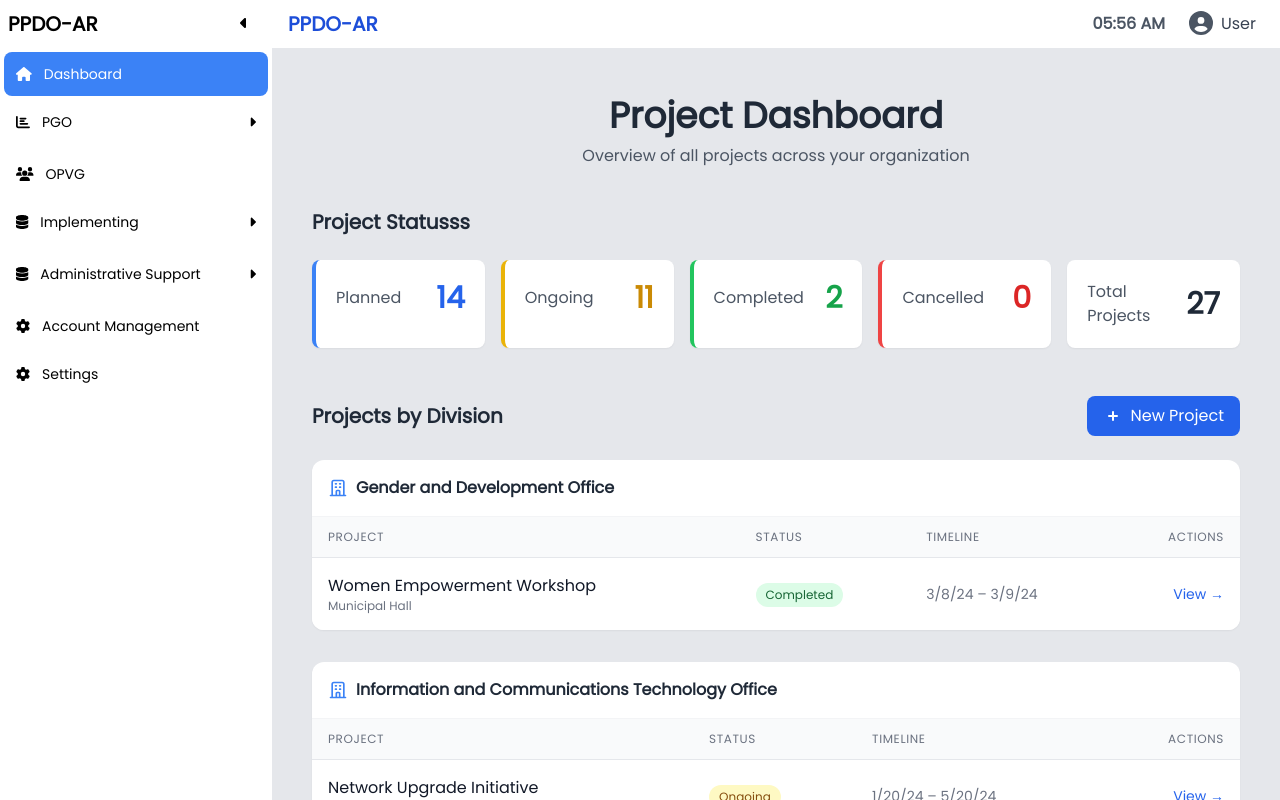
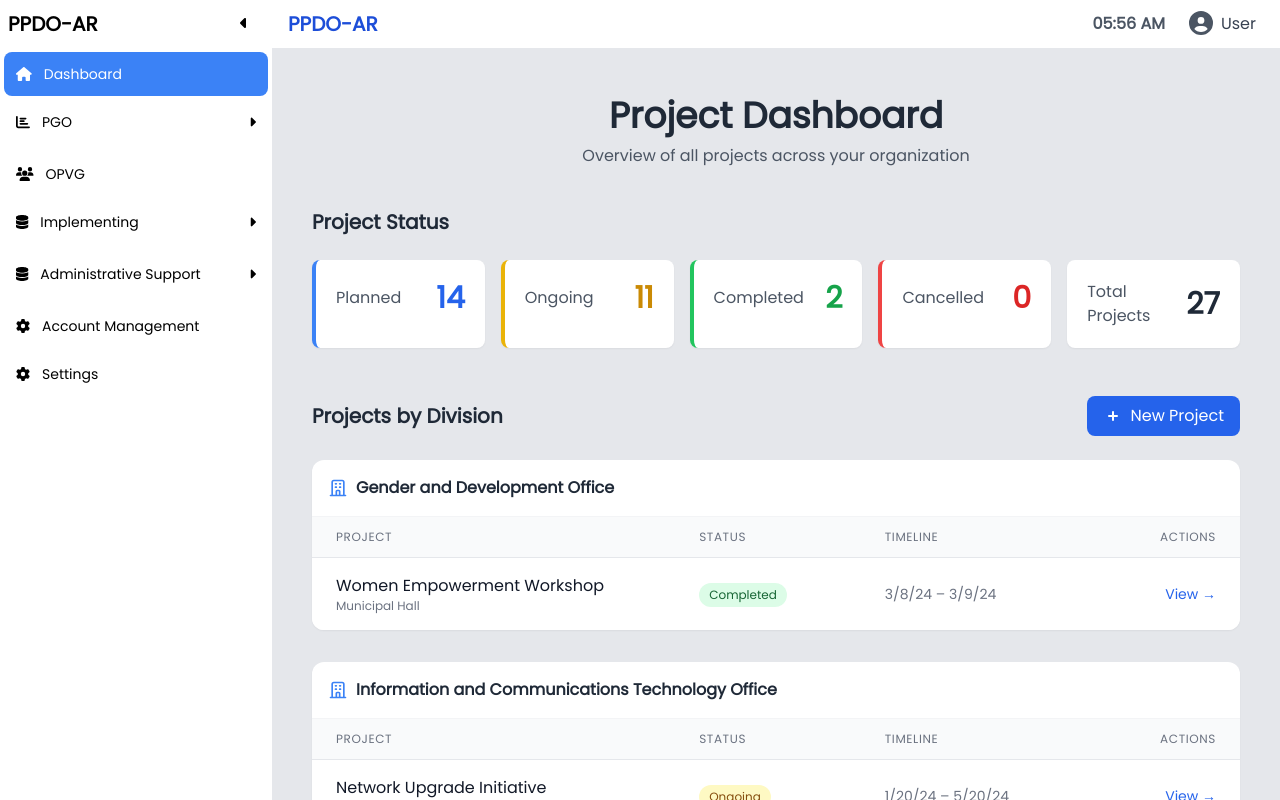
Before and after one commit to Abdulwalie00/ppdo-ar, an Angular app: page /project-dashboard in a window 1280 px wide. Built offline with nearby package versions, Linux system fonts and the light colour scheme.

Commit message:
Update: Align Dashboard card column. change routes in project-list.component.ts

```diff
--- a/src/app/components/project-component/project-dashboard/project-dashboard.component.html
+++ b/src/app/components/project-component/project-dashboard/project-dashboard.component.html
@@ -7,7 +7,7 @@
 
   <!-- Status Cards -->
   <div class="mb-12">
-    <h2 class="text-xl font-semibold text-gray-800 mb-6">Project Statusss</h2>
+    <h2 class="text-xl font-semibold text-gray-800 mb-6">Project Status</h2>
     <div class="grid grid-cols-1 sm:grid-cols-2 lg:grid-cols-5 gap-4">
       <div
         *ngFor="let status of statusList"
@@ -87,19 +87,19 @@
         <table class="min-w-full divide-y divide-gray-200">
           <thead class="bg-gray-50">
           <tr>
-            <th scope="col" class="px-4 py-3 text-left text-xs font-medium text-gray-500 uppercase tracking-wider">Project</th>
-            <th scope="col" class="px-4 py-3 text-left text-xs font-medium text-gray-500 uppercase tracking-wider">Status</th>
-            <th scope="col" class="px-4 py-3 text-left text-xs font-medium text-gray-500 uppercase tracking-wider">Timeline</th>
-            <th scope="col" class="px-4 py-3 text-right text-xs font-medium text-gray-500 uppercase tracking-wider">Actions</th>
+            <th scope="col" class="px-6 py-3 text-left text-xs font-medium text-gray-500 uppercase tracking-wider w-2/5">Project</th>
+            <th scope="col" class="px-4 py-3 text-left text-xs font-medium text-gray-500 uppercase tracking-wider w-1/5">Status</th>
+            <th scope="col" class="px-4 py-3 text-left text-xs font-medium text-gray-500 uppercase tracking-wider w-1/5">Timeline</th>
+            <th scope="col" class="px-6 py-3 text-right text-xs font-medium text-gray-500 uppercase tracking-wider w-1/5">Actions</th>
           </tr>
           </thead>
           <tbody class="bg-white divide-y divide-gray-100">
           <tr *ngFor="let project of projectsByDivision[divisionName]" class="hover:bg-gray-50 transition-colors">
-            <td class="px-4 py-4 whitespace-nowrap">
+            <td class="px-6 py-4">
               <div class="font-medium text-gray-900">{{ project.title }}</div>
               <div class="text-xs text-gray-500">{{ project.location }}</div>
             </td>
-            <td class="px-4 py-4 whitespace-nowrap">
+            <td class="px-4 py-4">
                 <span class="px-2.5 py-1 inline-flex text-xs font-medium rounded-full"
                       [class.bg-blue-100]="project.status === 'planned'"
                       [class.text-blue-800]="project.status === 'planned'"
@@ -113,10 +113,10 @@
                   {{ project.status | titlecase }}
                 </span>
             </td>
-            <td class="px-4 py-4 whitespace-nowrap text-sm text-gray-500">
+            <td class="px-4 py-4 text-sm text-gray-500">
               {{ project.startDate | date:'shortDate' }} – {{ project.endDate | date:'shortDate' }}
             </td>
-            <td class="px-4 py-4 whitespace-nowrap text-right text-sm font-medium">
+            <td class="px-6 py-4 text-right text-sm font-medium">
               <a [routerLink]="['/project-detail', project.id]" class="text-blue-600 hover:text-blue-800">View →</a>
             </td>
           </tr>
--- a/src/app/components/project-component/project-list/project-list.component.ts
+++ b/src/app/components/project-component/project-list/project-list.component.ts
@@ -119,6 +119,6 @@ export class ProjectListComponent implements OnInit, OnChanges { // Implement On
   }
 
   goBack(): void {
-    this.location.back();
+    this.router.navigate(['/project-dashboard']); // This will navigate to the specific route you want
   }
 }
```
